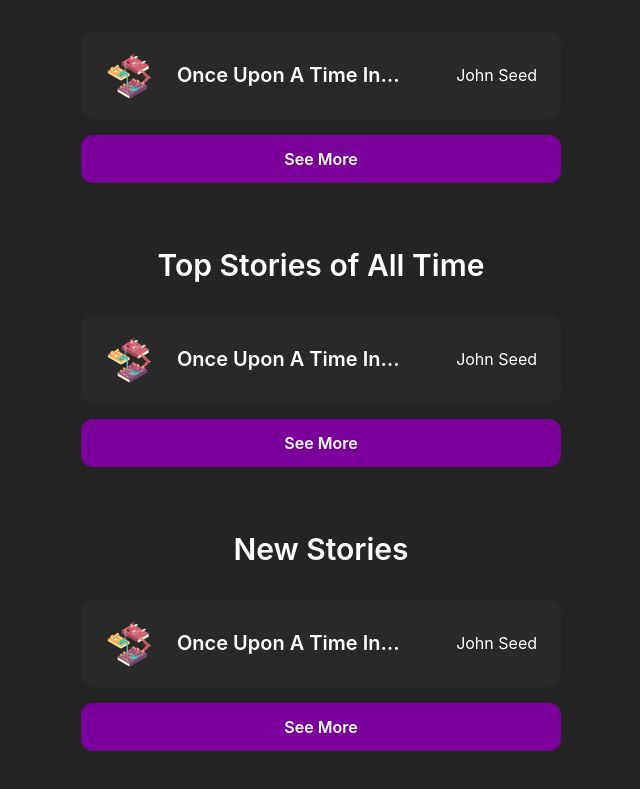
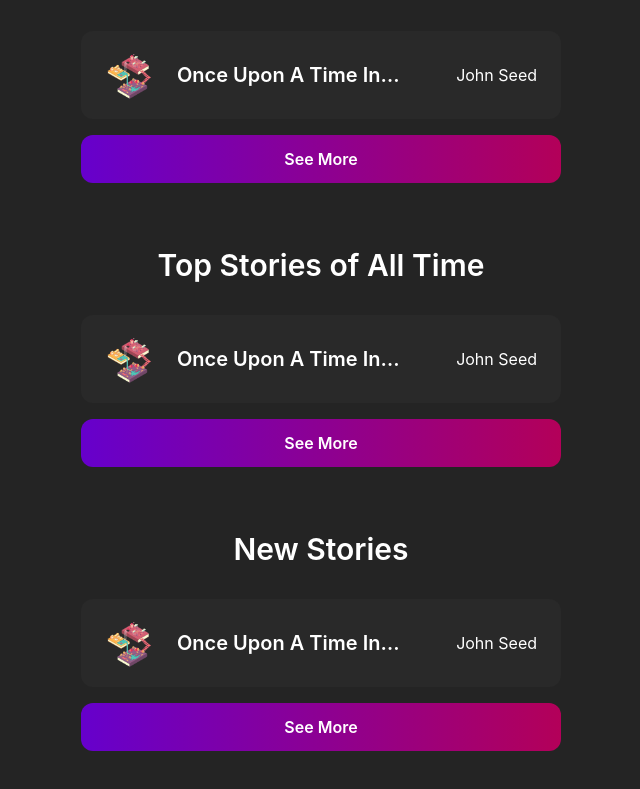
Before and after one commit to alejandrocqvd/MiHistoria, a React (Vite) app in the folder client/: page /explore in a window 1280 px wide. Shown: the part 417-1206 px from the top of the page, without its empty margins (319-959 px from the left). Built offline with nearby package versions, Linux system fonts and the light colour scheme; a web font is replaced by a local one.

Commit message:
Changed coloring for buttons and italics

```diff
--- a/client/src/pages/Explore.tsx
+++ b/client/src/pages/Explore.tsx
@@ -58,7 +58,7 @@ export const Explore = () => {
               </div>
               <p className='flex-shrink-0'>John Seed</p>
             </a>
-            <button className='w-full mb-4 px-6 py-3 bg-important rounded-xl hover:shadow-lg hover:scale-105 transition duration-300 ease-in-out font-semibold'>
+            <button className='w-full mb-4 px-6 py-3 bg-gradient rounded-xl hover:shadow-lg hover:scale-105 transition duration-300 ease-in-out font-semibold'>
               See More
             </button>
           </div>
@@ -72,7 +72,7 @@ export const Explore = () => {
               </div>
               <p className='flex-shrink-0'>John Seed</p>
             </a>
-            <button className='w-full mb-4 px-6 py-3 bg-important rounded-xl hover:shadow-lg hover:scale-105 transition duration-300 ease-in-out font-semibold'>
+            <button className='w-full mb-4 px-6 py-3 bg-gradient rounded-xl hover:shadow-lg hover:scale-105 transition duration-300 ease-in-out font-semibold'>
               See More
             </button>
           </div>
@@ -86,7 +86,7 @@ export const Explore = () => {
               </div>
               <p className='flex-shrink-0'>John Seed</p>
             </a>
-            <button className='w-full mb-4 px-6 py-3 bg-important rounded-xl hover:shadow-lg hover:scale-105 transition duration-300 ease-in-out font-semibold'>
+            <button className='w-full mb-4 px-6 py-3 bg-gradient rounded-xl hover:shadow-lg hover:scale-105 transition duration-300 ease-in-out font-semibold'>
               See More
             </button>
           </div>
--- a/client/src/pages/Home.tsx
+++ b/client/src/pages/Home.tsx
@@ -14,7 +14,7 @@ export const Home = () => {
         <div className='text-6xl font-bold text-center md:text-left'>
           <h1 className='my-10 py-5'>Speak your mind.</h1>
           <h1 className='my-10 py-5'>Tell your truth.</h1>
-          <h1 className='my-10 py-5'>Write your story, <span className=' bg-clip-text text-transparent bg-gradient font-extrabold underline'>here.</span></h1>
+          <h1 className='my-10 py-5'>Write your story, <span className='bg-clip-text text-transparent bg-gradient font-extrabold underline'>here.</span></h1>
           <div className='flex flex-row justify-start items-center'>
             <button className='hidden md:flex justify-center items-center h-10 w-auto p-4 mr-8 bg-gradient text-sm rounded-xl shadow-lg font-bold transition duration-200 ease-in-out hover:scale-105'>
               <Link to='./register'>Start your journey</Link>
@@ -42,7 +42,7 @@ export const Home = () => {
           We invite you to join this community and share your story, your entire story, in one post. Or delve into the intricate and beautiful
           lives of others, learning, emphasizing, and connecting in a way that transcends traditional social media boundaries.
         </p>
-        <h1 className='text-3xl font-normal pb-2 text-center italic text-important'>"There is no greater agony than bearing the untold story inside you"</h1>
+        <h1 className='text-3xl font-normal pb-2 text-center italic bg-clip-text text-transparent bg-gradient'>"There is no greater agony than bearing the untold story inside you"</h1>
         <h1 className='text-2xl font-semibold mt-6 text-center'>- Maya Angelou</h1>
       </div>
 
```
